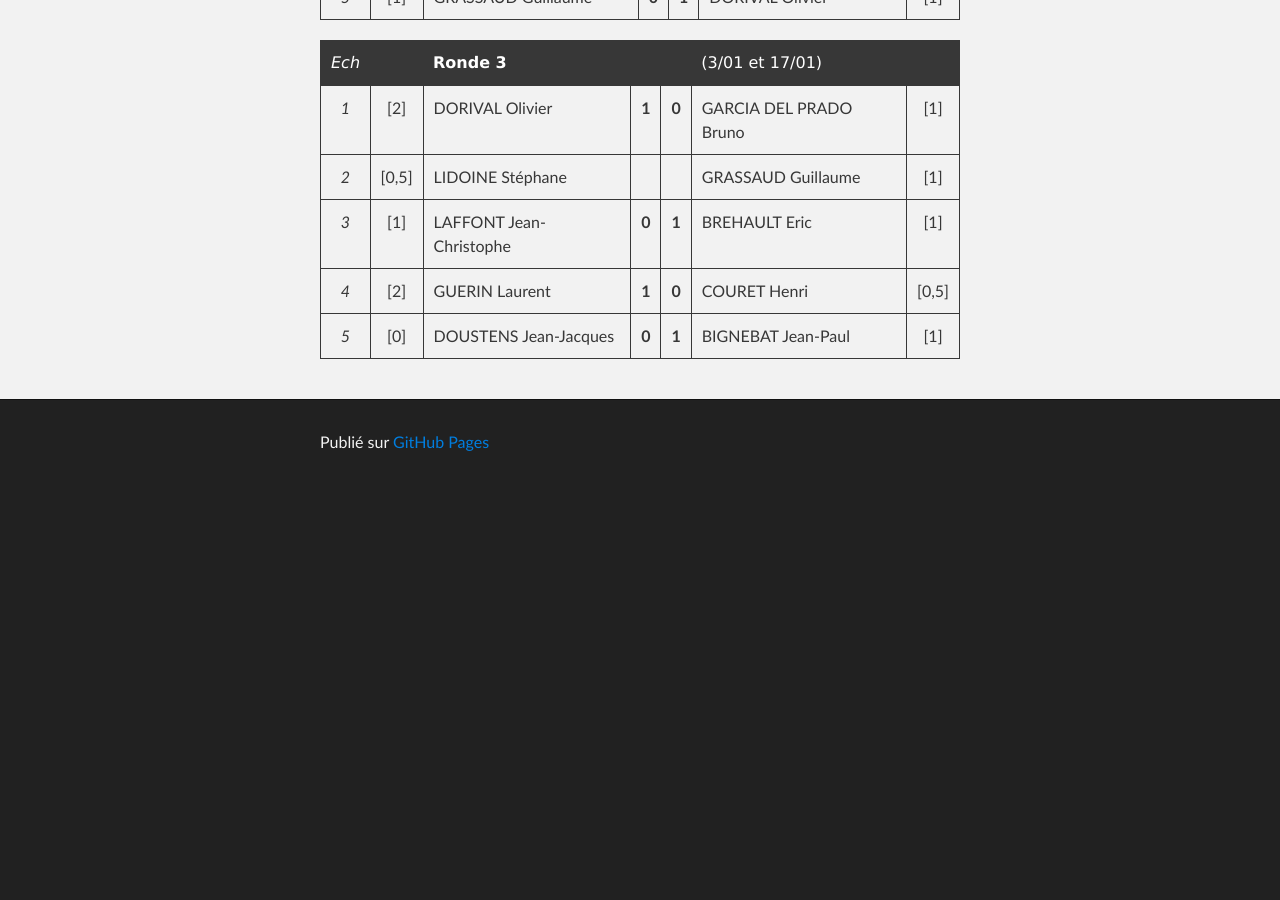
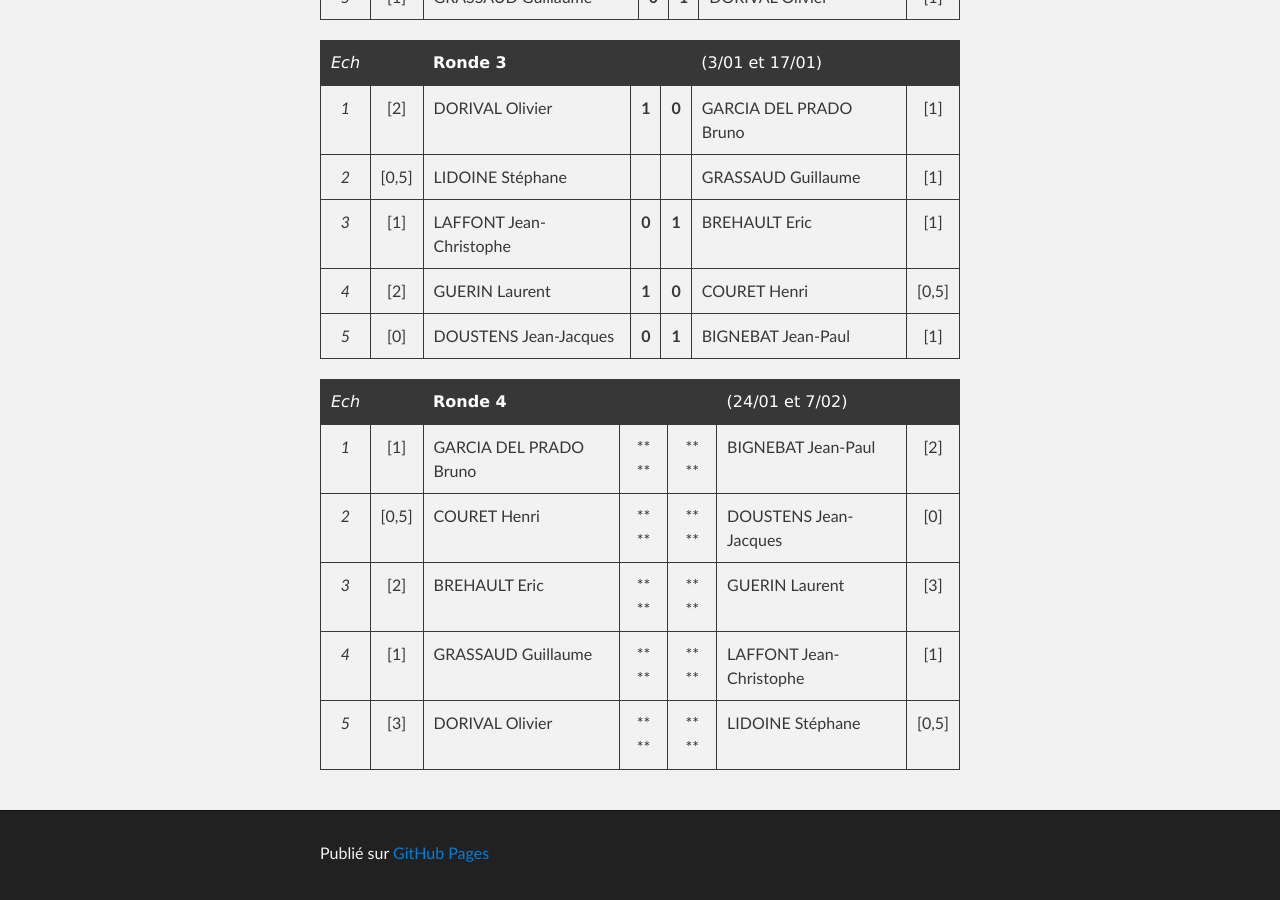
Before and after one commit to echiquier-villeneuve-tolosane/echiquier-villeneuve-tolosane.github.io, a Jekyll site: the page built from club.md, in a window 1280 px wide and 900 px high, scrolled down 1366 px. Built offline with Jekyll 4.4.1, drawn with Linux system fonts in a browser that asks for light colours; nearby versions of some CDN libraries; before the commit the page ends 1855 px from its top, so only the background shows below that.

Commit message:
Updated club.md

```diff
--- a/club.md
+++ b/club.md
@@ -25,26 +25,34 @@
 
 La cadence est 1h30 + 30s/c pour les 40 premiers coups suivi d'un incrément de 15min + 30s/c. Le départage est le suivant : cumulatif, Buchholz, performance ELO.
 
-|*Ech*|     | **Ronde 1**            |     |     |  (15/11)                  |     |
-|:-:|:-:| -------------------------- |:---:|:---:| ------------------------- |:---:|
-|*1*| [0] | GRASSAUD Guillaume       |**1**|**0**| GARCIA DEL PRADO Bruno    | [0] |
-|*2*| [0] | DORIVAL Olivier          |**1**|**0**| BREHAULT Eric             | [0] |
-|*3*| [0] | LIDOINE Stéphane       |**1/2**|**1/2**| COURET Henri             | [0] |
-|*4*| [0] | LAFFONT Jean-Christophe  |**0**|**1**| BIGNEBAT Jean-Paul        | [0] |
-|*5*| [0] | GUERIN Laurent           |**1**|**0**| DOUSTENS Jean-Jacques     | [0] |
+|*Ech*|     | **Ronde 1**        |     |     |  (15/11)                  |     |
+|:-:|:-:| ---------------------- |:---:|:---:| ------------------------- |:---:|
+|*1*| [0] | GRASSAUD Guillaume   |**1**|**0**| GARCIA DEL PRADO Bruno    | [0] |
+|*2*| [0] | DORIVAL Olivier      |**1**|**0**| BREHAULT Eric             | [0] |
+|*3*| [0] | LIDOINE Stéphane     |**1/2**|**1/2**| COURET Henri          | [0] |
+|*4*| [0] | LAFFONT Jean-Christophe |**0**|**1**| BIGNEBAT Jean-Paul     | [0] |
+|*5*| [0] | GUERIN Laurent        |**1**|**0**| DOUSTENS Jean-Jacques    | [0] |
 
-|*Ech*|     | **Ronde 2**            |     |     |  (6/12 et 27/12)          |     |
-|:-:|:-:| -------------------------- |:---:|:---:| ------------------------- |:---:|
-|*1*| [0] | GARCIA DEL PRADO Bruno    |**1**|**0**| DOUSTENS Jean-Jacques     | [0] |
-|*2*| [1] | BIGNEBAT Jean-Paul        |**0**|**1**| GUERIN Laurent            | [1] |
-|*3*| [0,5] | COURET Henri            |**0**|**1**| LAFFONT Jean-Christophe   | [0] |
-|*4*| [0] | BREHAULT Eric             |**1**|**0**| LIDOINE Stéphane          |[0,5]|
-|*5*| [1] | GRASSAUD Guillaume        |**0**|**1**| DORIVAL Olivier           | [1] |
+|*Ech*|     | **Ronde 2**        |     |     |  (6/12 et 27/12)          |     |
+|:-:|:-:| ---------------------- |:---:|:---:| ------------------------- |:---:|
+|*1*| [0] | GARCIA DEL PRADO Bruno  |**1**|**0**| DOUSTENS Jean-Jacques  | [0] |
+|*2*| [1] | BIGNEBAT Jean-Paul   |**0**|**1**| GUERIN Laurent            | [1] |
+|*3*| [0,5] | COURET Henri       |**0**|**1**| LAFFONT Jean-Christophe   | [0] |
+|*4*| [0] | BREHAULT Eric        |**1**|**0**| LIDOINE Stéphane          |[0,5]|
+|*5*| [1] | GRASSAUD Guillaume   |**0**|**1**| DORIVAL Olivier           | [1] |
 
-|*Ech*|     | **Ronde 3**            |     |     |  (3/01 et 17/01)          |     |
-|:-:|:-:| -------------------------- |:---:|:---:| ------------------------- |:---:|
-|*1*| [2] | DORIVAL Olivier           |**1**|**0**| GARCIA DEL PRADO Bruno    | [1] |
-|*2*|[0,5]| LIDOINE Stéphane          |     |     | GRASSAUD Guillaume        | [1] |
-|*3*| [1] | LAFFONT Jean-Christophe   |**0**|**1**| BREHAULT Eric             | [1] |
-|*4*| [2] | GUERIN Laurent            |**1**|**0**| COURET Henri              |[0,5]|
-|*5*| [0] | DOUSTENS Jean-Jacques     |**0**|**1**| BIGNEBAT Jean-Paul        | [1] |
+|*Ech*|     | **Ronde 3**        |     |     |  (3/01 et 17/01)          |     |
+|:-:|:-:| ---------------------- |:---:|:---:| ------------------------- |:---:|
+|*1*| [2] | DORIVAL Olivier      |**1**|**0**| GARCIA DEL PRADO Bruno    | [1] |
+|*2*|[0,5]| LIDOINE Stéphane     |     |     | GRASSAUD Guillaume        | [1] |
+|*3*| [1] | LAFFONT Jean-Christophe  |**0**|**1**| BREHAULT Eric         | [1] |
+|*4*| [2] | GUERIN Laurent       |**1**|**0**| COURET Henri              |[0,5]|
+|*5*| [0] | DOUSTENS Jean-Jacques   |**0**|**1**| BIGNEBAT Jean-Paul     | [1] |
+
+|*Ech*|     | **Ronde 4**        |     |     |  (24/01 et 7/02)          |     |
+|:-:|:-:| ---------------------- |:---:|:---:| ------------------------- |:---:|
+|*1*| [1] | GARCIA DEL PRADO Bruno    |** **|** **| BIGNEBAT Jean-Paul   | [2] |
+|*2*|[0,5]| COURET Henri         |** **|** **| DOUSTENS Jean-Jacques     | [0] |
+|*3*| [2] | BREHAULT Eric        |** **|** **| GUERIN Laurent            | [3] |
+|*4*| [1] | GRASSAUD Guillaume   |** **|** **| LAFFONT Jean-Christophe   | [1] |
+|*5*| [3] | DORIVAL Olivier      |** **|** **| LIDOINE Stéphane          |[0,5]|
```
